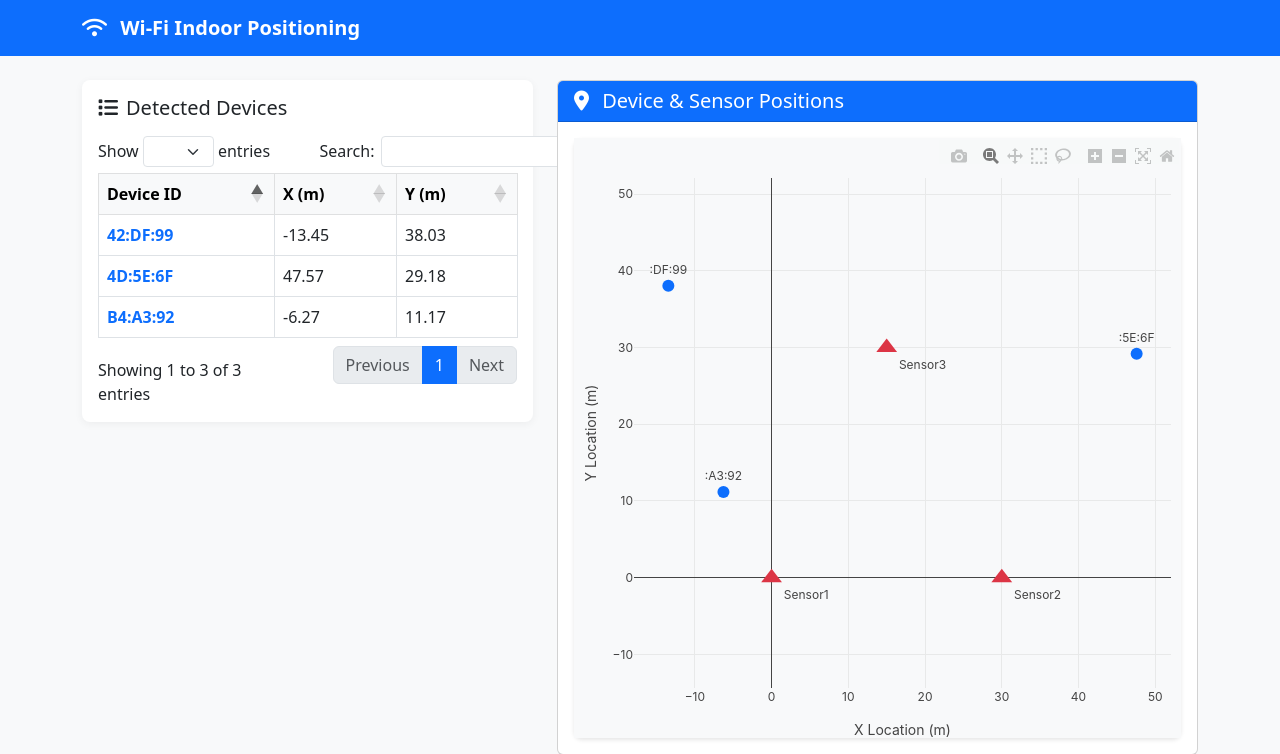
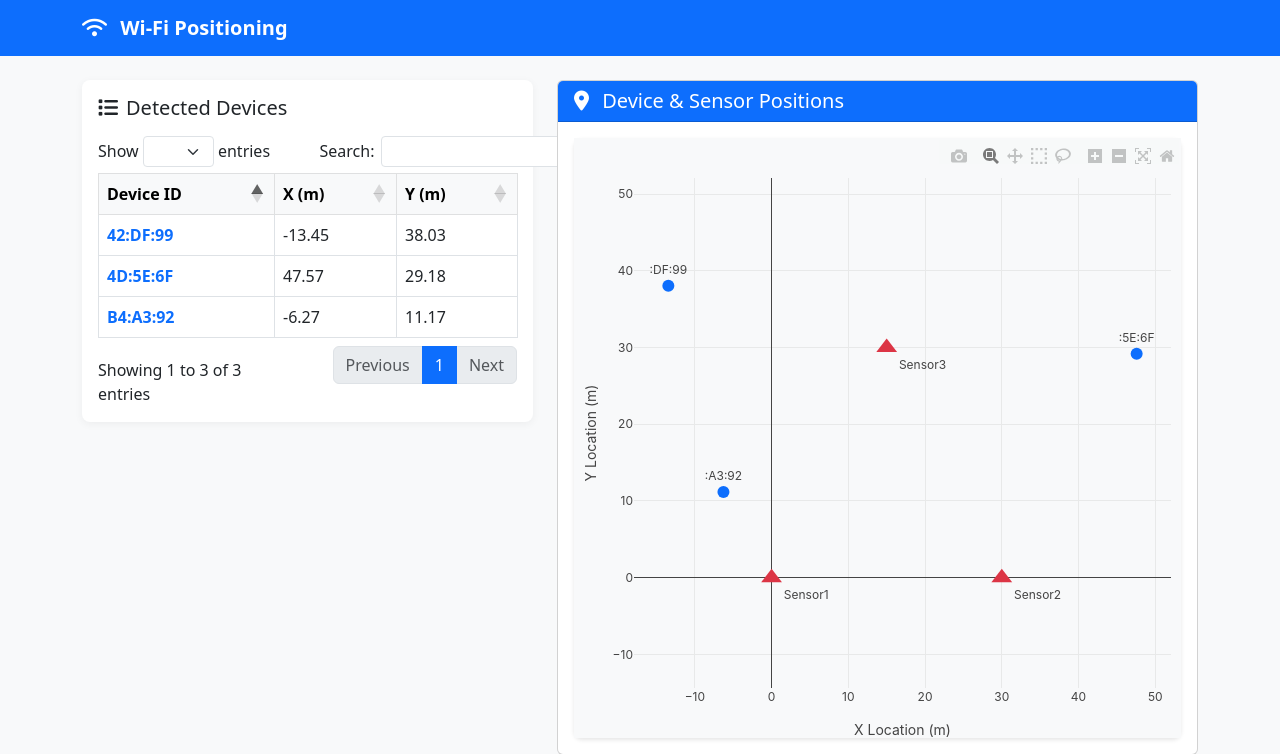
Before and after one commit to Burakalankus/Wireless_Project, a Flask app: page / in a window 1280 px wide. Shown: the top 754 px of the page. Run offline with Flask 2, Linux system fonts and the light colour scheme; some libraries are stand-ins or nearby versions.

Commit message:
typos fixed

```diff
--- a/src/utils.py
+++ b/src/utils.py
@@ -1,5 +1,5 @@
 """
-Utility functions for the Wi-Fi indoor positioning system.
+Utility functions for the Wi-Fi outdoor positioning system.
 """
 
 from typing import List, Tuple
--- a/src/visualize.py
+++ b/src/visualize.py
@@ -22,7 +22,7 @@
     def plot_positions(self,
                       estimated_positions: List[Tuple[float, float]],
                       ground_truth: Optional[List[Tuple[float, float]]] = None,
-                      title: str = "Indoor Positioning Results",
+                      title: str = "Positioning Results",
                       show_error: bool = True) -> None:
         """
         Plot estimated positions and sensor locations.
--- a/templates/base.html
+++ b/templates/base.html
@@ -3,7 +3,7 @@
 <head>
     <meta charset="UTF-8">
     <meta name="viewport" content="width=device-width, initial-scale=1.0">
-    <title>{% block title %}Wi-Fi Indoor Positioning System{% endblock %}</title>
+    <title>{% block title %}Wi-Fi Strength Positioning System{% endblock %}</title>
 
     <!-- Bootstrap, FontAwesome, DataTables -->
     <link href="https://cdn.jsdelivr.net/npm/bootstrap@5.3.0/dist/css/bootstrap.min.css" rel="stylesheet">
@@ -23,7 +23,7 @@
         <div class="container">
             <a class="navbar-brand" href="/">
                 <i class="fas fa-wifi me-2"></i>
-                Wi-Fi Indoor Positioning
+                Wi-Fi Positioning
             </a>
         </div>
     </nav>
```
